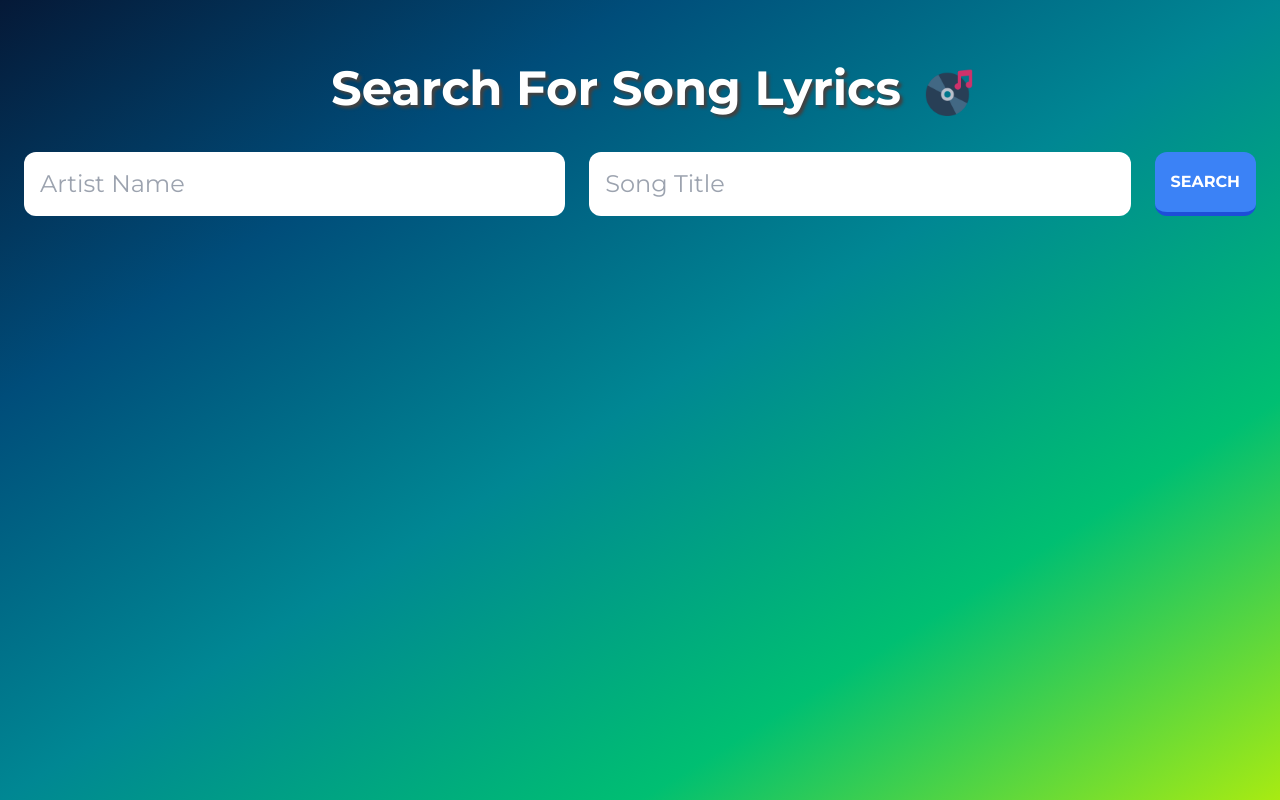
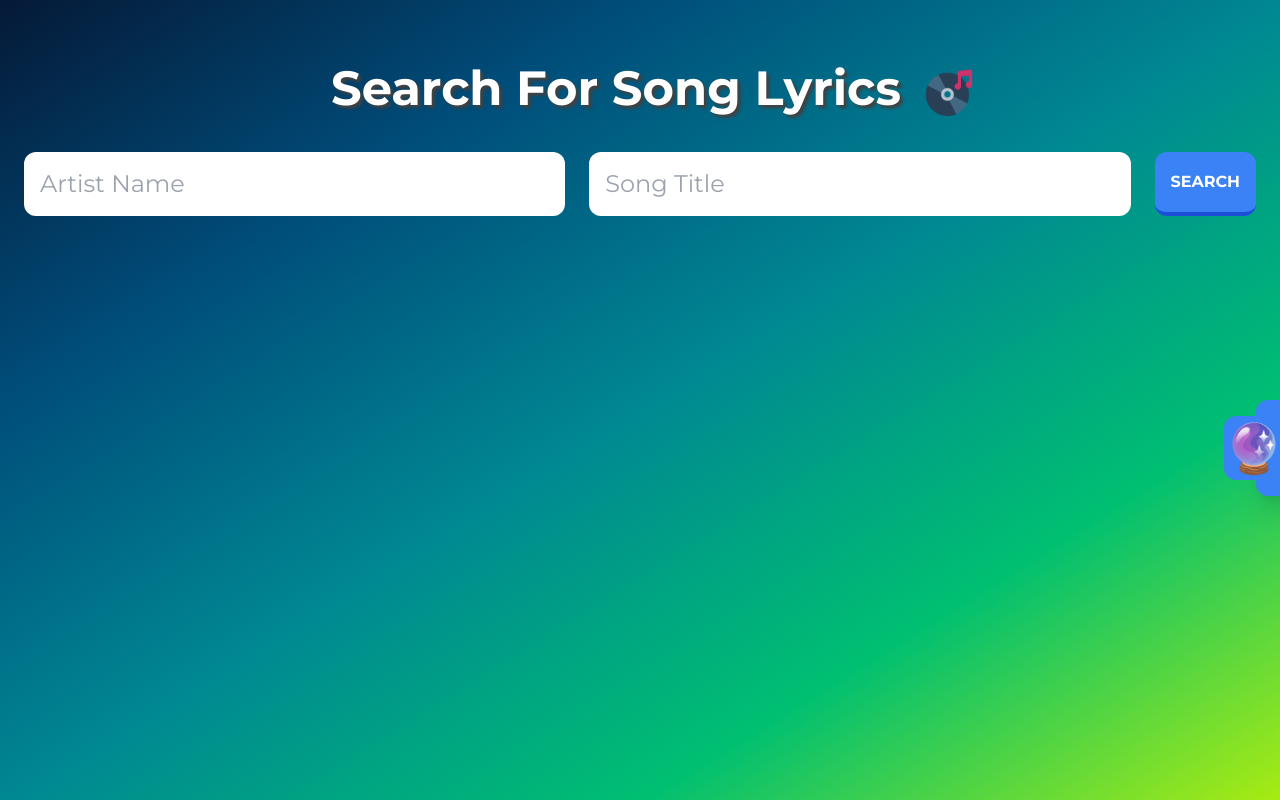
Before and after one commit to mattkaye/lyrics-finder, a React (Vite) app: page / in a window 1280 px wide. Built offline with nearby package versions, Linux system fonts and the light colour scheme.

Commit message:
Adding lyric interpretation UI.

```diff
--- a/src/App.tsx
+++ b/src/App.tsx
@@ -1,10 +1,11 @@
 import { useState, useRef } from "react";
 import { LyricsJSON } from "./types";
+import { TextGenerateEffect } from "./components/ui/TextGenerateEffect";
+import { SearchField } from "./components/SearchField";
+import { InterpretLyrics } from "./components/MagicBall/InterpretLyrics";
+import { Loading } from "./components/Loading/Loading";
 import { formatLyrics } from "./lib/FormatLyrics";
-import { SearchField } from "./components/SearchField";
 import SearchLyrics from "./lib/SearchLyrics";
-import { TextGenerateEffect } from "./components/ui/TextGenerateEffect";
-import { Loading } from "./components/Loading/Loading";
 
 function App() {
   const form = useRef<HTMLFormElement>(null);
@@ -69,6 +70,7 @@ function App() {
             <span className="text-4xl">{lyricData.error} ☹️</span>
           )}
         </section>
+        <InterpretLyrics />
       </main>
     </div>
   );
--- /dev/null
+++ b/src/components/MagicBall/InterpretLyrics.tsx
@@ -0,0 +1,23 @@
+import { useState } from "react";
+import { cn } from "../../utils/cn";
+
+import "./styles.css";
+
+export const InterpretLyrics = () => {
+  const [open, setOpen] = useState(false);
+
+  const toggleMagicBox = () => {
+    setOpen(!open);
+  };
+
+  return (
+    <aside className={cn("magic-ball-wrapper", open ? "active" : "")}>
+      <div className="absolute -left-8 w-16 h-16 rounded-xl flex items-center bg-blue-500 text-5xl cursor-pointer ">
+        <button onClick={toggleMagicBox} aria-label="Interpret Lyrics">
+          🔮
+        </button>
+      </div>
+      <button className="interpret">Interpret Lyrics</button>
+    </aside>
+  );
+};
--- /dev/null
+++ b/src/components/MagicBall/styles.css
@@ -0,0 +1,11 @@
+.magic-ball-wrapper {
+  @apply fixed flex flex-col justify-center items-center right-0 top-1/2 w-60 h-24 bg-blue-500 rounded-xl transition-all translate-x-[90%] ease-in-out duration-300 shadow-xl;
+
+  &.active {
+    transform: translateX(5%);
+  }
+
+  button.interpret {
+    @apply bg-slate-200 text-black px-4 py-2 rounded-lg transition-colors hover:bg-slate-500 hover:text-white;
+  }
+}
```
